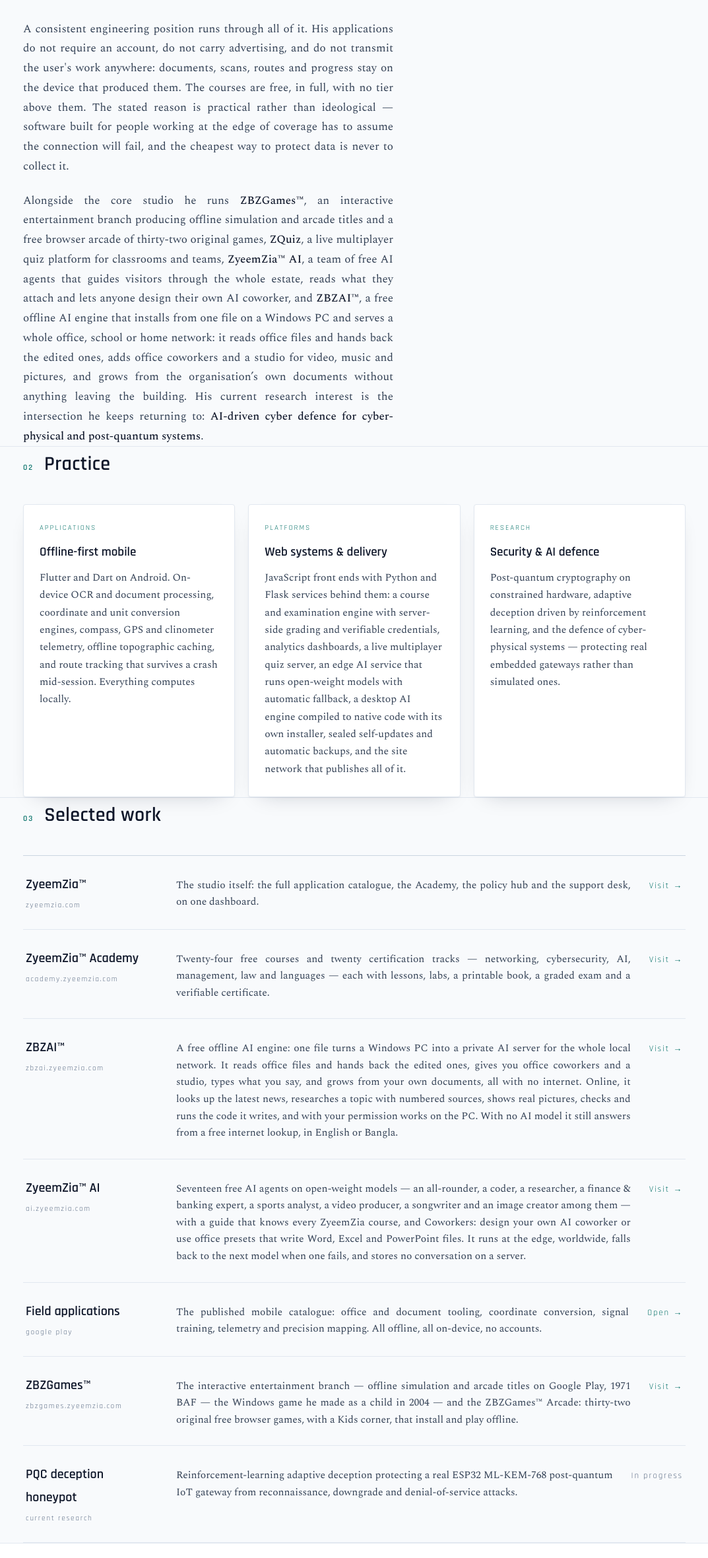
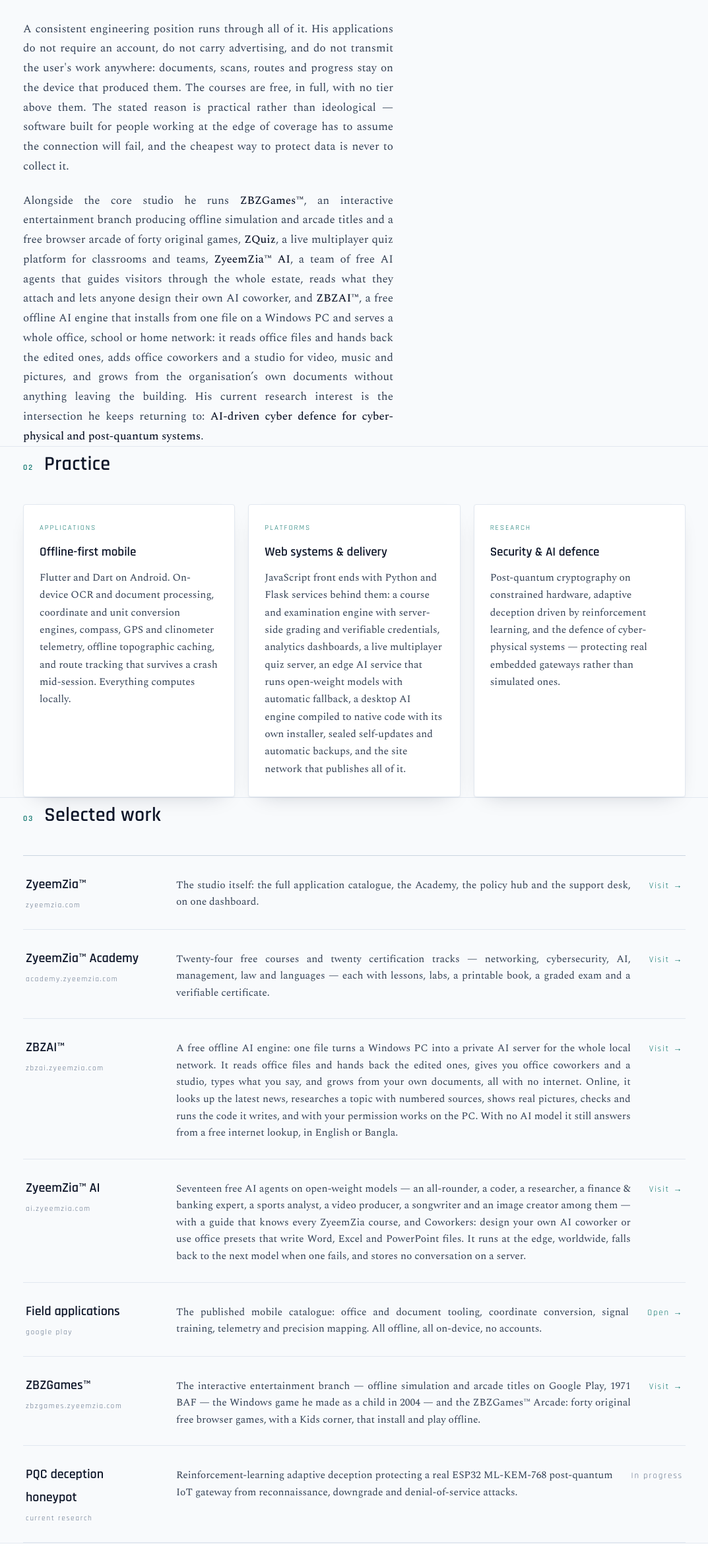
Before and after one commit to zyeemzia/zyeem, a plain HTML site: page index.html in a window 1280 px wide. Shown: the part 1834-4195 px from the top of the page at 66% size, without its empty margins (103-1176 px from the left). Drawn offline with nearby package versions, Linux system fonts and the light colour scheme.

Commit message:
ZBZGames Arcade: forty games

```diff
--- a/index.html
+++ b/index.html
@@ -292,7 +292,7 @@ footer p + p{margin-top:8px;text-transform:none;letter-spacing:.04em;}
 
       <p>A consistent engineering position runs through all of it. His applications do not require an account, do not carry advertising, and do not transmit the user's work anywhere: documents, scans, routes and progress stay on the device that produced them. The courses are free, in full, with no tier above them. The stated reason is practical rather than ideological &mdash; software built for people working at the edge of coverage has to assume the connection will fail, and the cheapest way to protect data is never to collect it.</p>
 
-      <p>Alongside the core studio he runs <strong>ZBZGames&trade;</strong>, an interactive entertainment branch producing offline simulation and arcade titles and a free browser arcade of thirty-two original games, <strong>ZQuiz</strong>, a live multiplayer quiz platform for classrooms and teams, <strong>ZyeemZia&trade; AI</strong>, a team of free AI agents that guides visitors through the whole estate, reads what they attach and lets anyone design their own AI coworker, and <strong>ZBZAI&trade;</strong>, a free offline AI engine that installs from one file on a Windows PC and serves a whole office, school or home network: it reads office files and hands back the edited ones, adds office coworkers and a studio for video, music and pictures, and grows from the organisation&rsquo;s own documents without anything leaving the building. His current research interest is the intersection he keeps returning to: <strong>AI-driven cyber defence for cyber-physical and post-quantum systems</strong>.</p>
+      <p>Alongside the core studio he runs <strong>ZBZGames&trade;</strong>, an interactive entertainment branch producing offline simulation and arcade titles and a free browser arcade of forty original games, <strong>ZQuiz</strong>, a live multiplayer quiz platform for classrooms and teams, <strong>ZyeemZia&trade; AI</strong>, a team of free AI agents that guides visitors through the whole estate, reads what they attach and lets anyone design their own AI coworker, and <strong>ZBZAI&trade;</strong>, a free offline AI engine that installs from one file on a Windows PC and serves a whole office, school or home network: it reads office files and hands back the edited ones, adds office coworkers and a studio for video, music and pictures, and grows from the organisation&rsquo;s own documents without anything leaving the building. His current research interest is the intersection he keeps returning to: <strong>AI-driven cyber defence for cyber-physical and post-quantum systems</strong>.</p>
     </div>
   </section>
 
@@ -351,7 +351,7 @@ footer p + p{margin-top:8px;text-transform:none;letter-spacing:.04em;}
       </a>
       <a class="row" href="https://zbzgames.zyeemzia.com/" target="_blank" rel="noopener">
         <div><h3>ZBZGames&trade;</h3><span class="host">zbzgames.zyeemzia.com</span></div>
-        <p>The interactive entertainment branch &mdash; offline simulation and arcade titles on Google Play, 1971 BAF &mdash; the Windows game he made as a child in 2004 &mdash; and the ZBZGames™ Arcade: thirty-two original free browser games, with a Kids corner, that install and play offline.</p>
+        <p>The interactive entertainment branch &mdash; offline simulation and arcade titles on Google Play, 1971 BAF &mdash; the Windows game he made as a child in 2004 &mdash; and the ZBZGames™ Arcade: forty original free browser games, with a Kids corner, that install and play offline.</p>
         <span class="go">Visit &rarr;</span>
       </a>
       <div class="row row-static">
```
